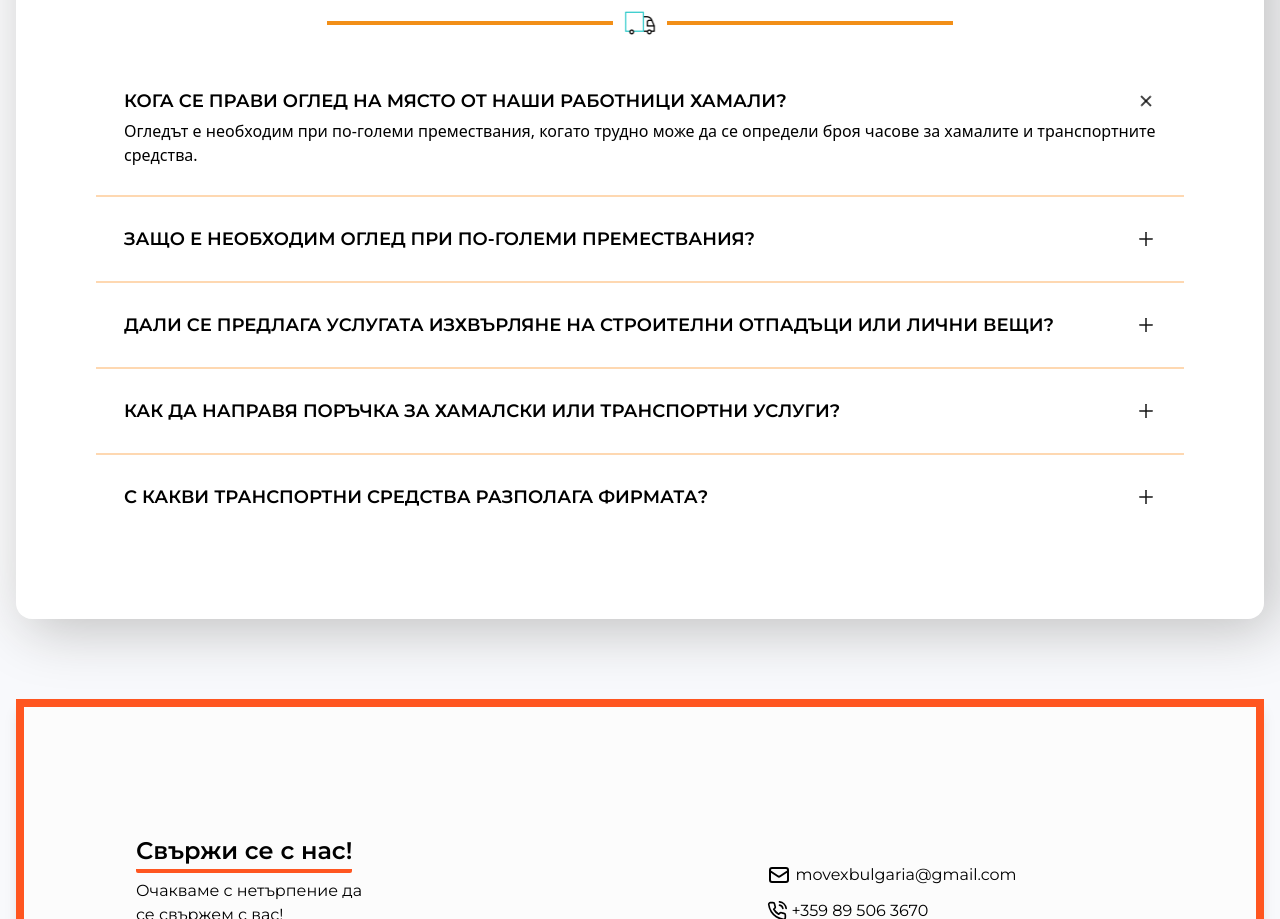
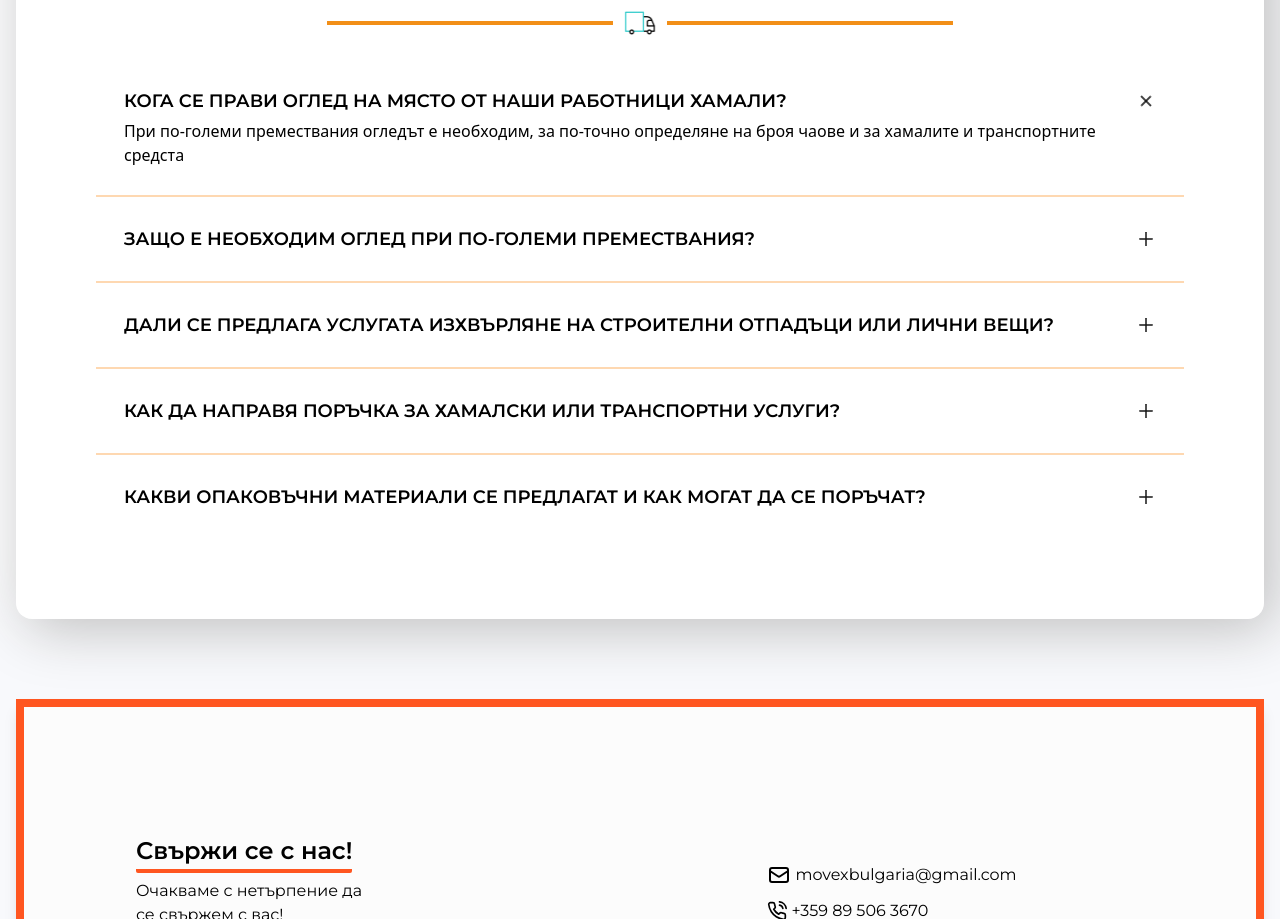
Before and after one commit to StroverIT/cargomove, a Next.js app: page / in a window 1280 px wide. Shown: the part 3073-3992 px from the top of the page. Built offline with nearby package versions, Linux system fonts and the light colour scheme; a web font is replaced by a local one.

Commit message:
new text

```diff
--- a/components/data/questions.js
+++ b/components/data/questions.js
@@ -1,30 +1,38 @@
 export const questionData = [
   {
     title: "Кога се прави оглед на място от наши работници хамали?",
-    text: `Огледът е необходим при по-големи премествания, когато трудно може да се определи броя часове за хамалите и транспортните средства.`,
+    text: `При по-големи премествания огледът е необходим, за по-точно определяне на броя чаове и за хамалите и транспортните средста `,
+    // text: `Огледът е необходим при по-големи премествания, когато трудно може да се определи броя часове за хамалите и транспортните средства. ГОТОВО`,
+
     _id: "1231231212",
   },
   {
     title: "Защо е необходим оглед при по-големи премествания?",
-    text: `Огледът е средство, с което се цели максимално точно да се определи цената на извършваните хамалски услуги. По време на огледа, служителят се запознава с всички обстоятелствата по преместването. Определят се необходимите транспортни средства и помощни съоръжения, както и броя на хамалите, които ще участват при преместването.`,
+    text: `Огледът е с цел възможно по-точно да се определи цената на извършените хамалски услуги и наш служител да се запознае с всички обстоятелства.
+    Така може да определяме максимално по-точно всички необходими транспортми средства, помощни съоражения и броя на хамалите които ще участват при преместването`,
+    // text: `Огледът е средство, с което се цели максимално точно да се определи цената на извършваните хамалски услуги. По време на огледа, служителят се запознава с всички обстоятелствата по преместването.
+    // Определят се необходимите транспортни средства и помощни съоръжения, както и броя на хамалите, които ще участват при преместването.`,
     _id: "1231311",
   },
   {
     title:
       "Дали се предлага услугата изхвърляне на строителни отпадъци или лични вещи?",
-    text: `Нямаме практика и подсигурени места за изхвърляне, както и специализирани коли за строителни материали и отпадъци.`,
+    text: `За момента не разполагаме с места за изхвърляне, както и специализирани коли за строителни материални отпадъци.`,
+    // text: `Нямаме практика и подсигурени места за изхвърляне, както и специализирани коли за строителни материали и отпадъци. ГОТОВО`,
+
     _id: "21312323112",
   },
   {
     title: "Как да направя поръчка за хамалски или транспортни услуги?",
-    text: `Изберете услугата, която Ви интересува, ако имате допълнителни въпроси, задайте ги по телефон (0888 100 238) или на имейл movexbulgaria@gmail.com, където ще приемат Вашата поръчка.`,
+    text: `Когато изберете желаната за вас услуга, ни звъннете на телефон +359 89 506 3670 или на и-мейл movexbulgaria@gmail.com, където ще приемем Вашата поръчка`,
+
+    // text: `Изберете услугата, която Ви интересува, ако имате допълнителни въпроси, задайте ги по телефон (0888 100 238) или на имейл movexbulgaria@gmail.com, където ще приемат Вашата поръчка. ГОТОВО`,
     _id: "sadc2sa",
   },
   {
-    title: "С какви транспортни средства разполага фирмата?",
-    text: `Какви опаковъчни материали се предлагат и как могат да се поръчат?
-    Всички опаковъчни материали, които се предлагат са качени в интернет магазина. За удобство на клиентите са разделени в различни категории.`,
-    // text: `Въжмосностите са безкрайни затова избираме най-оптималният начин, спрямо вашият бизнес и технологии за изграждането на сайта.`,
+    title: "Какви опаковъчни материали се предлагат и как могат да се поръчат?",
+    text: `Всички опаковъчни материали, които се предлагат на пазара, са качени в нашият онлайн магазин. За ваше удобство са разделени в ралични категории.`,
+    // text: `Всички опаковъчни материали, които се предлагат са качени в интернет магазина. За удобство на клиентите са разделени в различни категории. ГОТОВО`,
 
     isBorder: false,
     _id: "1231sada211s",
```
